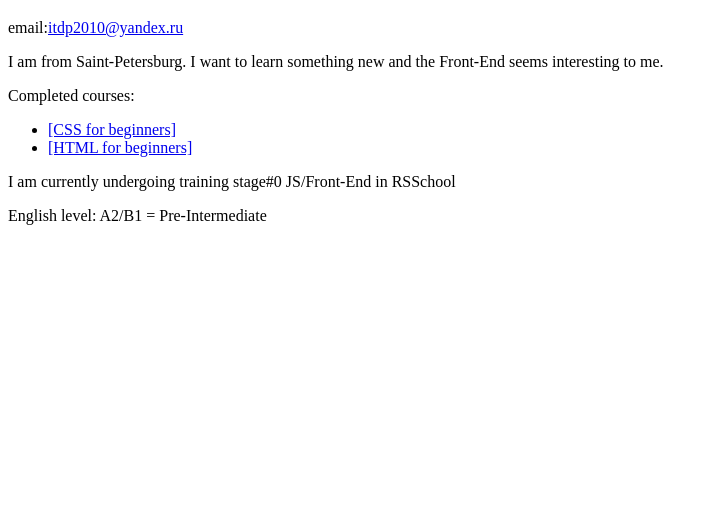
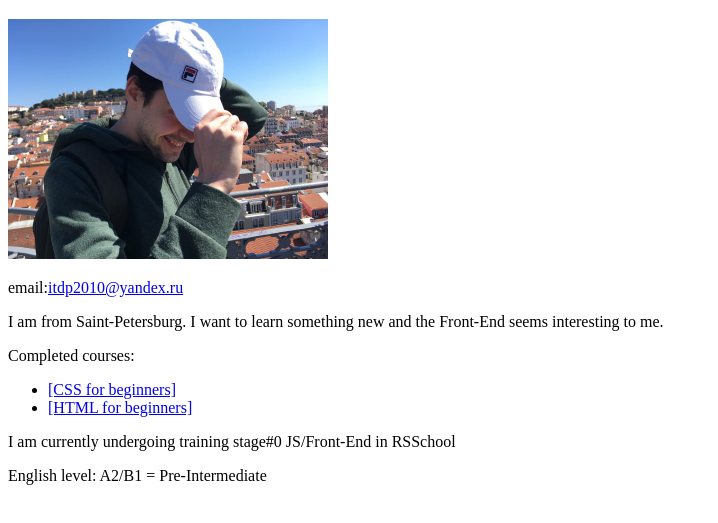
Before and after one commit to ygrcore/rsschool-cv-2021, a plain HTML site: page index.html in a window 1280 px wide. Shown: the part 61-584 px from the top of the page, without its empty margins (0-718 px from the left). Drawn offline with Linux system fonts and the light colour scheme.

```diff
--- a/index.html
+++ b/index.html
@@ -8,6 +8,7 @@
 </head>
 <body>
     <h1>Egor Berezhnov</h1>
+    <img src="images/photo_2021-07-09_20-28-20.jpg" width="320" height="240">
 <p>email:<a href="itdp2010@yandex.ru" itemprop="email">itdp2010@yandex.ru</a></p>
 <p>I am from Saint-Petersburg. I want to learn something new and the Front-End seems interesting to me.</p>
 <span>Completed courses: </span>
```
